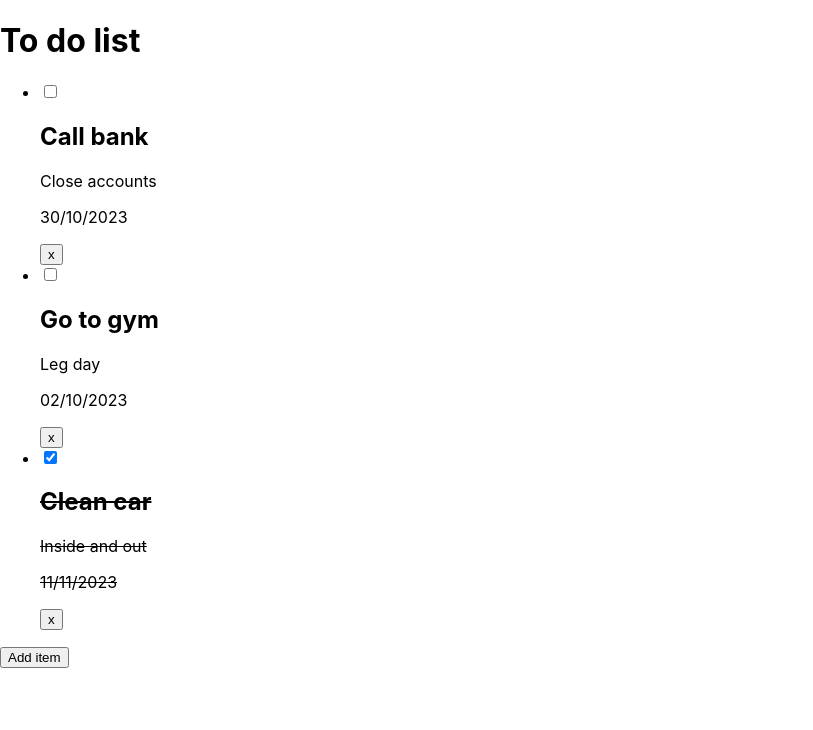
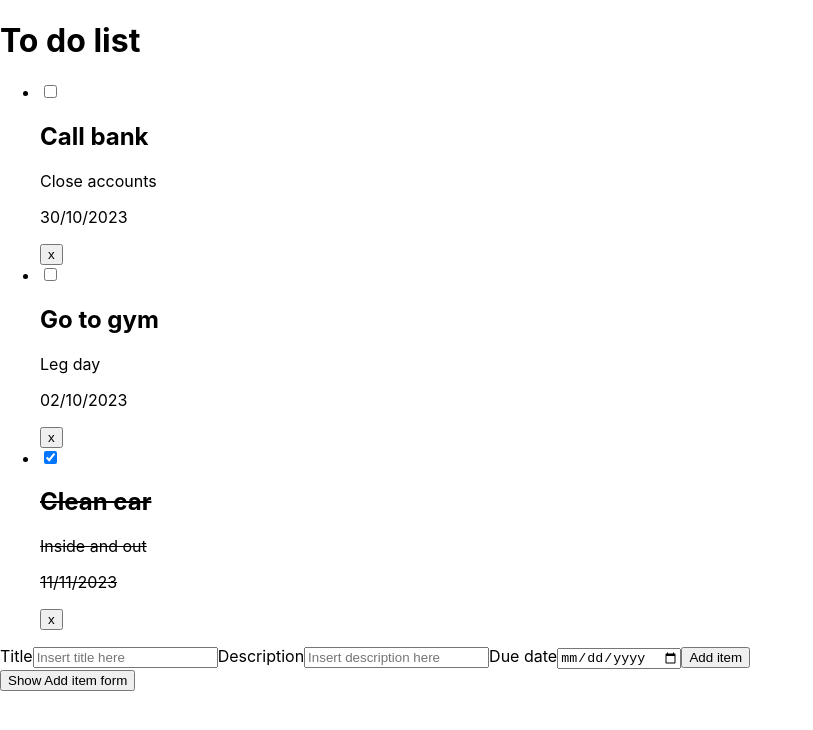
Before and after one commit to paulduncan1984/to-do-list, a React (Create React App) app: page / in a window 1280 px wide. Shown: the top 730 px of the page, without its empty margins (0-813 px from the left). Built offline with nearby package versions, Linux system fonts and the light colour scheme.

Commit message:
AddItem component added

```diff
--- a/src/App.js
+++ b/src/App.js
@@ -35,11 +35,32 @@ export default function App() {
 		);
 	}
 
+	function handleDelete(id) {
+		console.log(id);
+	}
+
+	function handleAddItem(item) {
+		setToDoList((items) => [...toDoList, item]);
+		// Create a toggle for the add item form and call that here, setting it to false
+	}
+
 	return (
-		<div>
-			<h1>To do list</h1>
-			<List toDoList={toDoList} onComplete={handleComplete} />
-		</div>
+		<>
+			{toDoList.length === 0 ? (
+				"Use the form to add items to your to-do list"
+			) : (
+				<div>
+					<h1>To do list</h1>
+					<List
+						toDoList={toDoList}
+						onComplete={handleComplete}
+						onDelete={handleDelete}
+						onAddItem={handleAddItem}
+					/>
+				</div>
+			)}
+			<Button>Show Add item form</Button>
+		</>
 	);
 }
 
@@ -47,20 +68,25 @@ function Button({ children }) {
 	return <button>{children}</button>;
 }
 
-function List({ toDoList, onComplete }) {
+function List({ toDoList, onComplete, onDelete, onAddItem }) {
 	return (
 		<div>
 			<ul>
 				{toDoList.map((item) => (
-					<ListItem item={item} onComplete={onComplete} key={item.id} />
+					<ListItem
+						item={item}
+						onComplete={onComplete}
+						key={item.id}
+						onDelete={onDelete}
+					/>
 				))}
 			</ul>
-			<Button>Add item</Button>
+			<AddItem onAddItem={onAddItem} />
 		</div>
 	);
 }
 
-function ListItem({ item, onComplete }) {
+function ListItem({ item, onComplete, onDelete }) {
 	return (
 		<div>
 			<li className={!item.status ? "selected" : ""}>
@@ -72,8 +98,74 @@ function ListItem({ item, onComplete }) {
 				<h2>{item.title}</h2>
 				<p>{item.description}</p>
 				<p>{item.due}</p>
-				<button>x</button>
+				<button onClick={() => onDelete(item.id)}>x</button>
 			</li>
 		</div>
 	);
 }
+
+function AddItem({ onAddItem }) {
+	// create a function where by onSubmit creates a new object stored in const variable named newItem
+	// pull in a function from props (contained in App) that adds this to the initalFriends array, or rather, the toDoList array
+	const [title, setTitle] = useState("");
+	const [description, setDescription] = useState("");
+	const [dueDate, setDueDate] = useState("");
+
+	// const today = new Date();
+	// const month = today.getMonth() + 1;
+	// const year = today.getFullYear();
+	// const date = today.getDate();
+	// const currentDate = month + "/" + date + "/" + year;
+
+	// const [dueDate, setDueDate] = useState(currentDate);
+
+	function handleSubmit(e) {
+		e.preventDefault();
+		console.log(e);
+		if (!title || !description || !dueDate) return;
+
+		const id = crypto.randomUUID();
+		const newItem = {
+			id,
+			title,
+			description,
+			dueDate,
+			status: true,
+		};
+		console.log(newItem);
+
+		// Passes new item object to toDoList array
+		onAddItem(newItem);
+
+		// Resets fields
+		setTitle("");
+		setDescription("");
+		setDueDate("");
+	}
+
+	return (
+		<form onSubmit={handleSubmit}>
+			<label>Title</label>
+			<input
+				type="text"
+				value={title}
+				placeholder="Insert title here"
+				onChange={(e) => setTitle(e.target.value)}
+			/>
+			<label>Description</label>
+			<input
+				type="text"
+				value={description}
+				placeholder="Insert description here"
+				onChange={(e) => setDescription(e.target.value)}
+			/>
+			<label>Due date</label>
+			<input
+				type="date"
+				value={dueDate}
+				onChange={(e) => setDueDate(e.target.value)}
+			/>
+			<Button>Add item</Button>
+		</form>
+	);
+}
```
